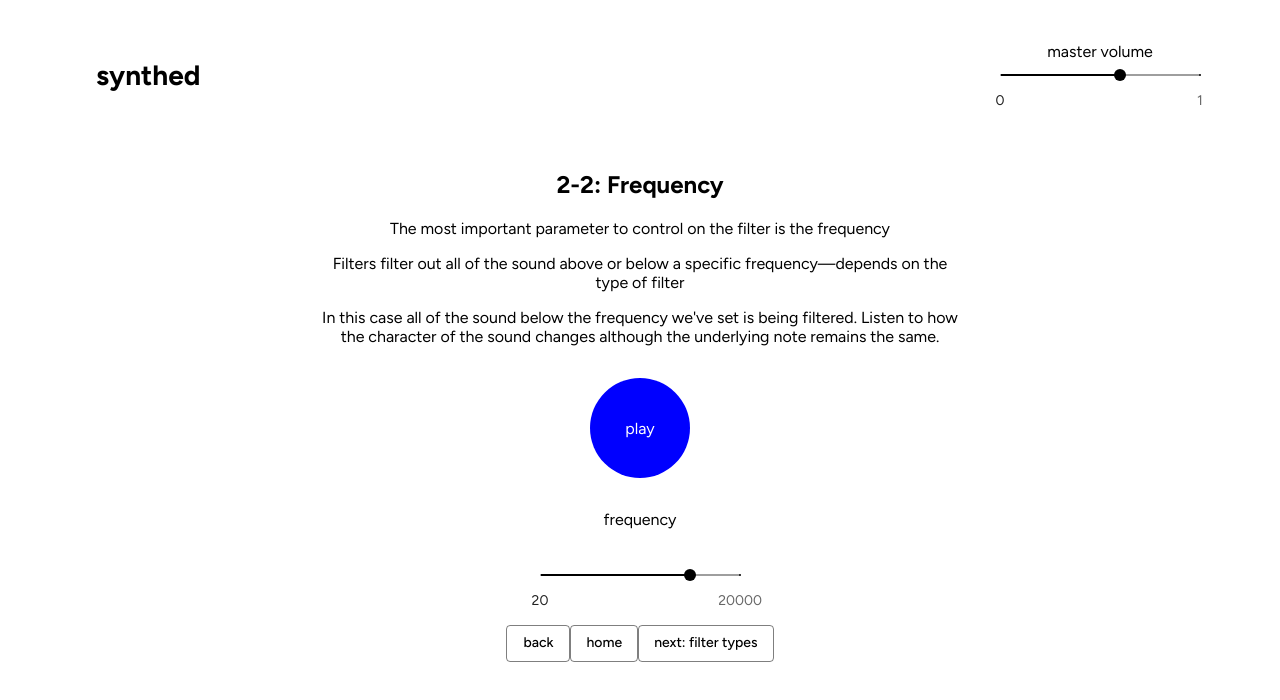
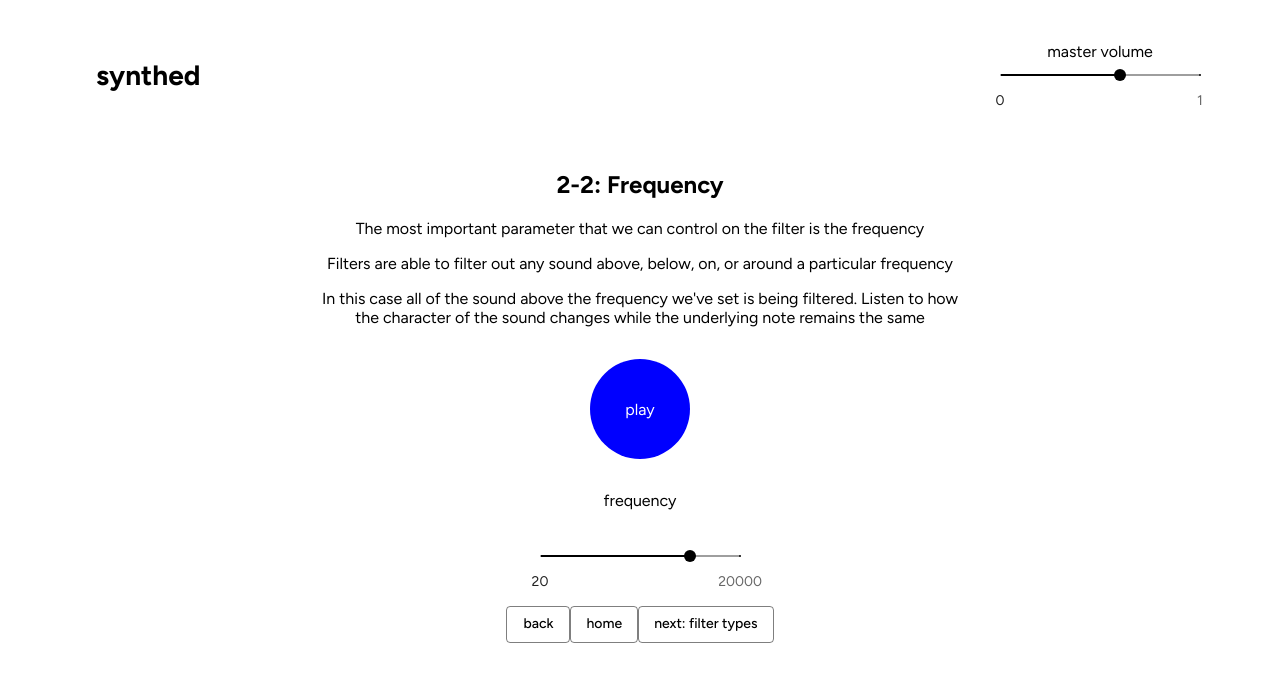
Before and after one commit to impregnablequestion/synthed, a React (Create React App) app in the folder client/: page /learn/6 in a window 1280 px wide. Shown: the top 700 px of the page. Built offline with nearby package versions, Linux system fonts and the light colour scheme; no server answers.

Commit message:
Copy-edited the content in some of the chapters
Just caught some basic typos and tweaks, the content needs to be given more thought and a more thorough edit at a later stage

```diff
--- a/client/src/components/learn_components/chapters/One1.tsx
+++ b/client/src/components/learn_components/chapters/One1.tsx
@@ -10,18 +10,16 @@ const One1 = ({ next, nextLabel }: ChapterProps) => {
         <h2>1-1: Oscillators</h2>
         <p>In spite of being a long word, an Oscillator is simply something that generates sound. <br />They are the main building blocks of most synthesizers:
           in many ways an Oscillator can be considered a synthesizer all on its own!</p>
-        <p></p>
+        <p>Click this square to make some sound!</p>
       </Text>
       <Play>
-        <p>Click this square to make some sound!</p>
-        <p>(adjust the master volume slider to your liking!)</p>
         <XY
           xModule={"osc"} xParam={"coarse_tune"} xMin={-24} xMax={24}
           yModule={"osc"} yParam={"gain"} yMin={0} yMax={1}
           note={38}
         />
       </Play>
-      <BottomNav next={next} nextLabel={nextLabel}/>
+      <BottomNav next={next} nextLabel={nextLabel} />
     </Chapter>
   )
 }
--- a/client/src/components/learn_components/chapters/One2.tsx
+++ b/client/src/components/learn_components/chapters/One2.tsx
@@ -21,9 +21,9 @@ const One2 = ({ next, nextLabel }: ChapterProps) => {
         <h2>1-2: Frequency</h2>
         <p>For now, the most important thing you need to know about oscillators is that they make sound by repeating an action at a particular frequency</p>
         <p>The more often the action is repeated, the higher we perceive the note to be!</p>
+        <p>Adjust the sliders and listen to how they effect the pitch of the sound</p>
       </Text>
       <Play>
-        <p>Adjust the sliders and listen to how it affects the sound</p>
         <NoteButton note={50} />
         <p>coarse tune</p>
         <HorizontalSlider
--- a/client/src/components/learn_components/chapters/One3.tsx
+++ b/client/src/components/learn_components/chapters/One3.tsx
@@ -20,8 +20,8 @@ const One3 = ({ next, nextLabel }: ChapterProps) => {
     <Chapter>
       <Text>
         <h2>1-3: Waveforms</h2>
-        <p>The sound quality of an oscillator is dependend on what type of waveform it creates!</p>
-        <p>Try switching between the waveforms provided below and listen to the how the sound changes</p>
+        <p>The sound quality of an oscillator is controlled by the type of waveform it creates!</p>
+        <p>Try switching between the waveforms provided below and listen to the character of the sound changing</p>
       </Text>
       <Play>
         <TypeSelector
--- a/client/src/components/learn_components/chapters/One4.tsx
+++ b/client/src/components/learn_components/chapters/One4.tsx
@@ -18,11 +18,11 @@ const One4 = ({ next, nextLabel }: ChapterProps) => {
     <Chapter>
       <Text>
         <h2>Recap: Oscillators</h2>
-      </Text>
-      <Play>
         <p>Remember this square? Well, click it again and try moving your mouse around in the X and Y directions</p>
         <p>The x-axis is mapped to the oscillator's coarse tune, while the y-axis is mapped to the volume</p>
         <p>You can get some pretty fun sounds with just an oscillator and a good attitude</p>
+      </Text>
+      <Play>
         <XY
           xModule={"osc"} xParam={"coarse_tune"} xMin={-24} xMax={24}
           yModule={"osc"} yParam={"gain"} yMin={0} yMax={1}
--- a/client/src/components/learn_components/chapters/Three3.tsx
+++ b/client/src/components/learn_components/chapters/Three3.tsx
@@ -28,8 +28,8 @@ const Three3 = ({ next, nextLabel }: ChapterProps) => {
           for as long as the key is held down
         </p>
         <p>
-          The decay is closely linked, in that it controls how long it takes for the song to go from the peak after the attack
-          to the sustain
+          The decay is closely linked, in that it controls how long it takes for the note to go from the peak
+          to the sustain after the attack has finished
         </p>
         <p>
           Try a low decay as well as a low sustain for a plucked sound
--- a/client/src/components/learn_components/chapters/Two2.tsx
+++ b/client/src/components/learn_components/chapters/Two2.tsx
@@ -20,10 +20,11 @@ const Two2 = ({ next, nextLabel }: ChapterProps) => {
     <Chapter>
       <Text>
         <h2>2-2: Frequency</h2>
-        <p>The most important parameter to control on the filter is the frequency</p>
-        <p>Filters filter out all of the sound above or below a specific frequency—depends on the type of filter</p>
-        <p>In this case all of the sound below the frequency we've set is being filtered. Listen to how the character of the
-          sound changes although the underlying note remains the same.
+        <p>The most important parameter that we can control on the filter is the frequency</p>
+        <p>Filters are able to filter out any sound above, below, on, or around a particular frequency</p>
+        <p>
+          In this case all of the sound above the frequency we've set is being filtered. Listen to how the character of the
+          sound changes while the underlying note remains the same
         </p>
       </Text>
       <Play>
--- a/client/src/components/learn_components/chapters/Two3.tsx
+++ b/client/src/components/learn_components/chapters/Two3.tsx
@@ -23,7 +23,7 @@ const Two3 = ({ next, nextLabel }: ChapterProps) => {
         <p>Just like with the oscillators, have a play with switching between the different filters,
           and use the frequency slider to hear how they effect the sound
         </p>
-        <p>LP filters out all the sound above a frequency, while HP filters out all the sound below</p>
+        <p>Lowpass filters out all the sound above the frequency, while highpass filters out all the sound below it</p>
         <p>Bandpass only lets sounds within a certain band pass through, while notch does the opposite!</p>
       </Text>
       <Play>
--- a/client/src/containers/LearnContainer.tsx
+++ b/client/src/containers/LearnContainer.tsx
@@ -35,7 +35,7 @@ const LearnContainer = () => {
         <Route path="10" element={<Three2 next="/learn/11" nextLabel=': decay and sustain'/>} />
         <Route path="11" element={<Three3 next="/learn/12" nextLabel=': putting it together'/>} />
         <Route path="12" element={<Three4 next="/learn/end" nextLabel=''/>} />
-        <Route path="end" element={<End next="/play" nextLabel='play'/>} />
+        <Route path="end" element={<End next="/play" nextLabel=': play'/>} />
         <Route path="*" element={<Error />} />
       </Routes>
     </div>
```
Also changed, not shown: client/src/app/synthMiddleware.ts (+5 -5 lines), 1 other file (tests, documents, lock files or other folders).
